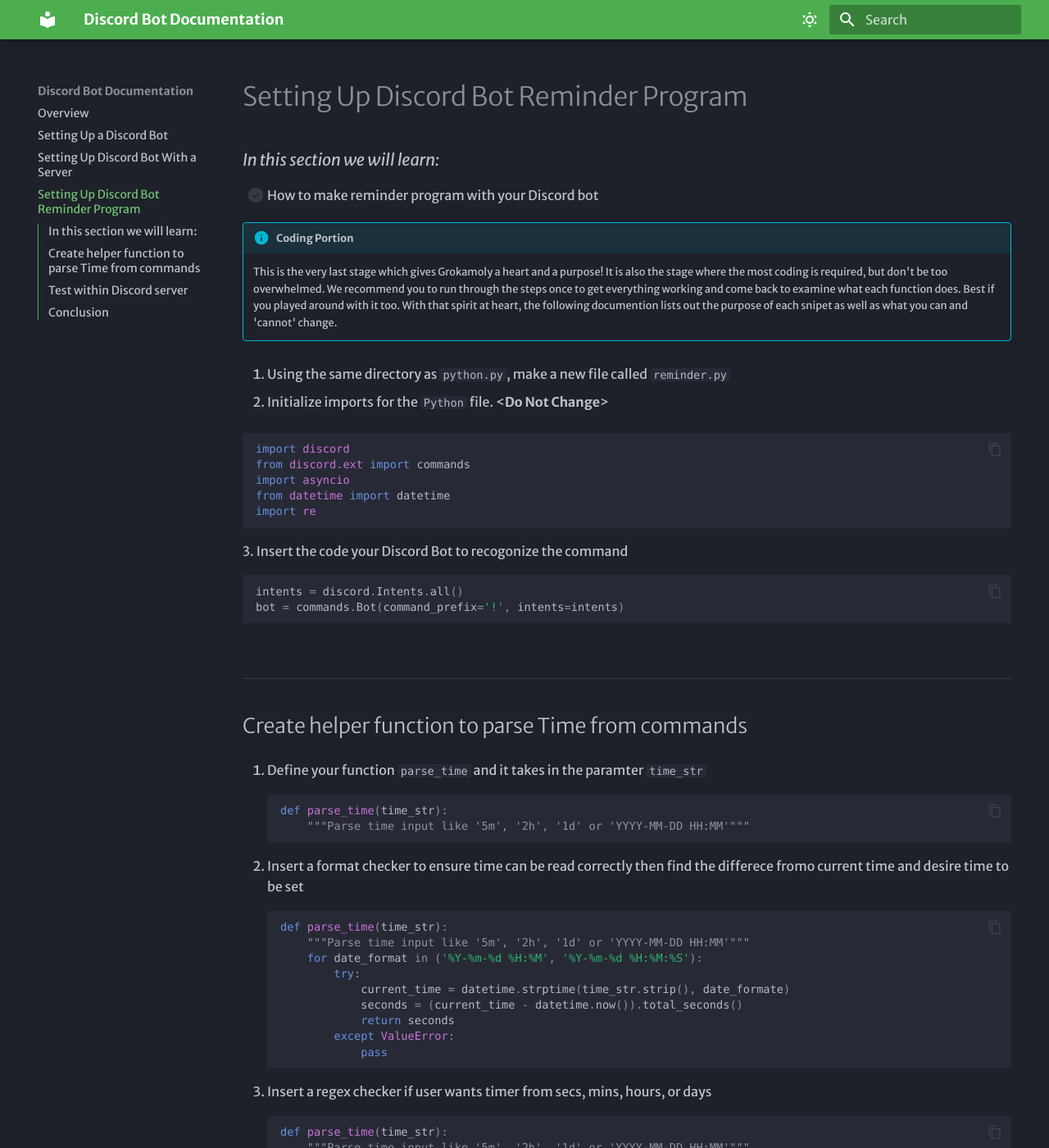
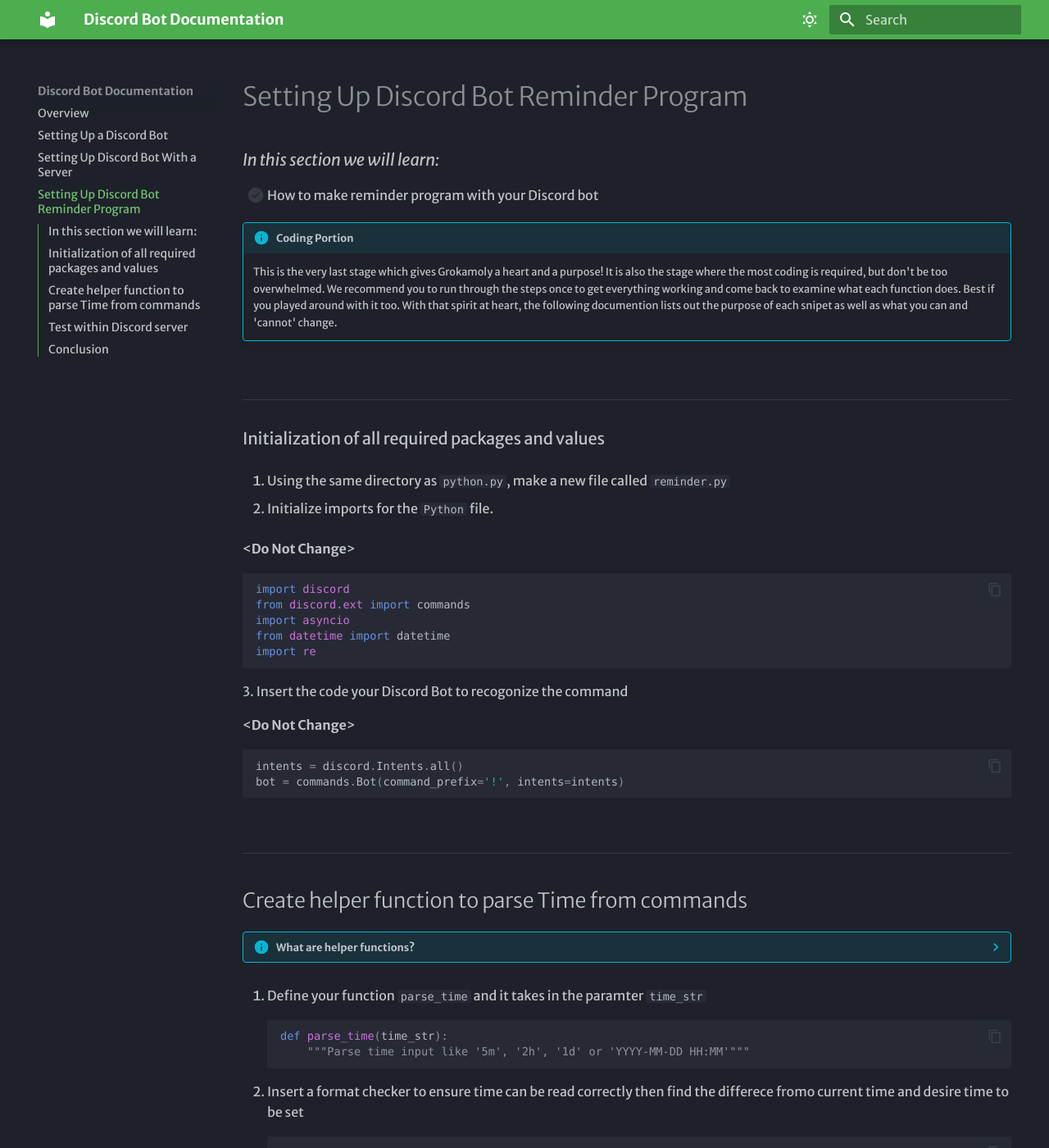
Before and after one commit to TitusLee2000/Discord-Bot-Documentation, an MkDocs documentation site: the page built from docs/taskthree.md, in a window 1280 px wide and 1400 px high. Shown: the whole window at 82% size. Built offline with MkDocs 1.6.1 and Material for MkDocs 9.7.7, drawn with Linux system fonts in a browser that asks for light colours; some web fonts are replaced.

Commit message:
Update taskThree.md

````diff
--- a/docs/taskthree.md
+++ b/docs/taskthree.md
@@ -8,9 +8,16 @@
 
     This is the very last stage which gives Grokamoly a heart and a purpose! It is also the stage where the most coding is required, but don't be too overwhelmed. We recommend you to run through the steps once to get everything working and come back to examine what each function does. Best if you played around with it too. With that spirit at heart, the following documention lists out the purpose of each snipet as well as what you can and 'cannot' change.
 
+<br>
+___
+
+### Initialization of all required packages and values
+
 1. Using the same directory as `python.py`, make a new file called `reminder.py`
 
-2. Initialize imports for the `Python` file. <**Do Not Change**>
+2. Initialize imports for the `Python` file.
+
+   <**Do Not Change**>
 
    ```py
    import discord
@@ -22,6 +29,8 @@
 
 3\. Insert the code your Discord Bot to recogonize the command
 
+<**Do Not Change**>
+
 ```py
 intents = discord.Intents.all()
 bot = commands.Bot(command_prefix='!', intents=intents)
@@ -31,6 +40,10 @@
 ___
 
 ## Create helper function to parse Time from commands
+
+??? info "What are helper functions?"
+
+    Helper functions are ways programmers re-use code and to clean the main logic of the program by abstracting away the small details
 
 1.  Define your function `parse_time` and it takes in the paramter `time_str`
 
````
